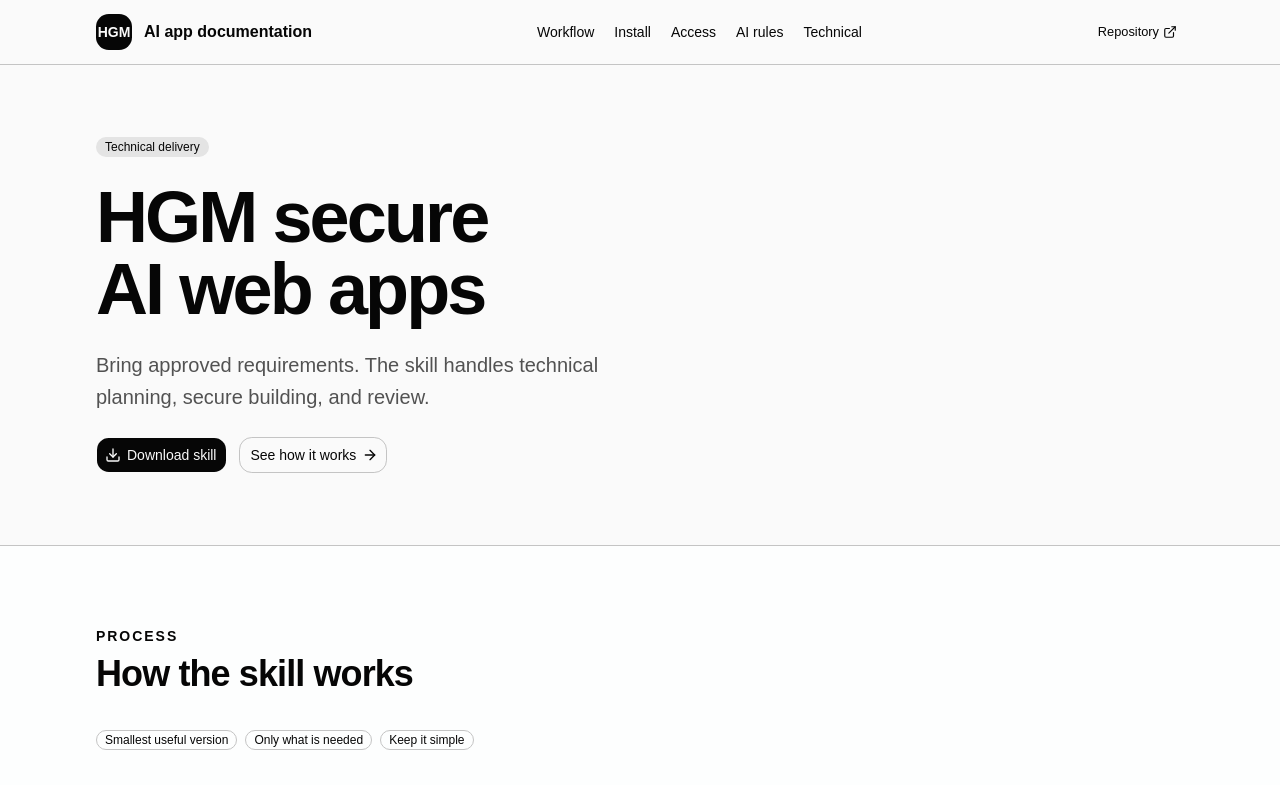
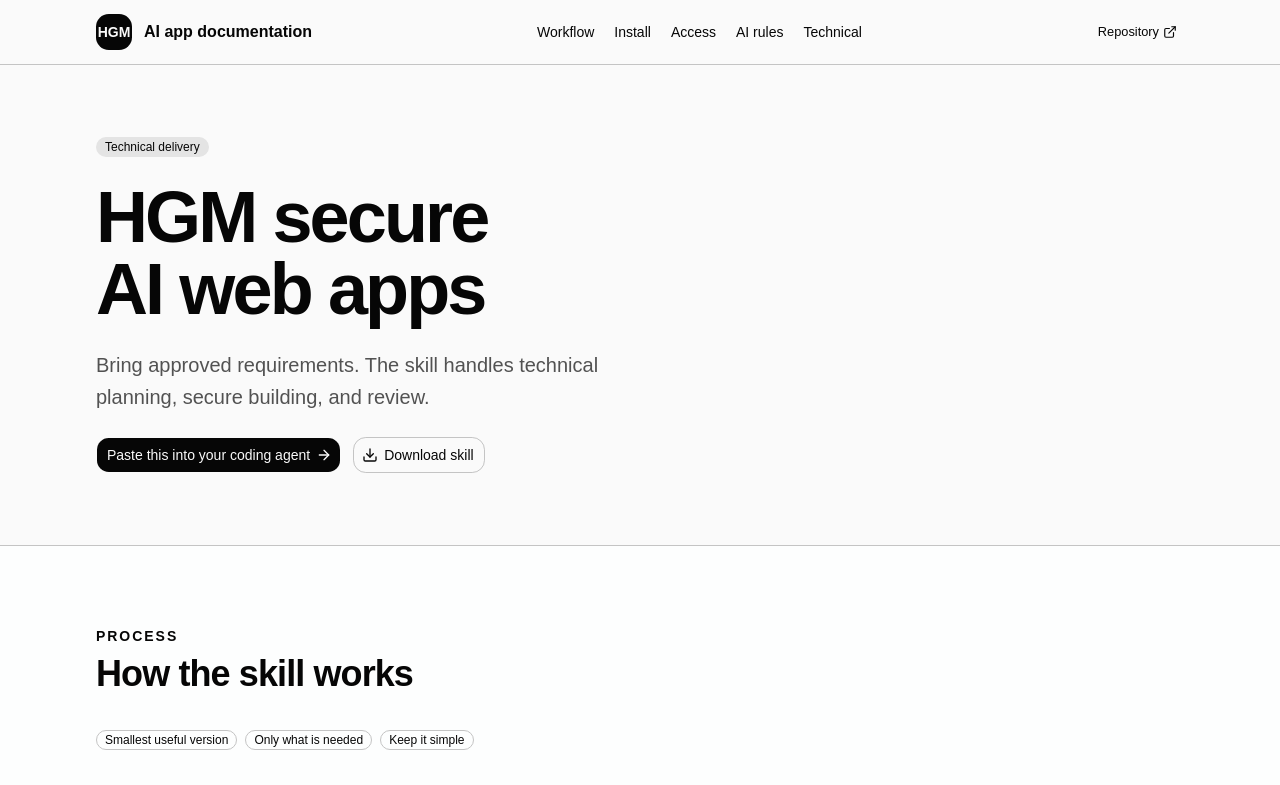
Before and after one commit to Hardie-Grant-Media/hgm-secure-ai-web-app-skills, a React (Vite) app in the folder website/: page / in a window 1280 px wide. Shown: the top 785 px of the page. Built offline with nearby package versions, Linux system fonts and the light colour scheme; no server answers.

Commit message:
Promote coding-agent prompt in hero

```diff
--- a/website/src/pages/workflow-page.tsx
+++ b/website/src/pages/workflow-page.tsx
@@ -153,15 +153,15 @@ Use your built-in skill installer. Install only skills/hgm-web-app and confirm i
             </p>
             <div className="flex flex-wrap gap-3">
               <Button asChild size="lg">
+                <a href="#install">
+                  Paste this into your coding agent
+                  <ArrowRight data-icon="inline-end" />
+                </a>
+              </Button>
+              <Button asChild size="lg" variant="outline">
                 <a href={`${downloadBase}/hgm-web-app.zip`} download>
                   <Download data-icon="inline-start" />
                   Download skill
-                </a>
-              </Button>
-              <Button asChild size="lg" variant="outline">
-                <a href="#workflow">
-                  See how it works
-                  <ArrowRight data-icon="inline-end" />
                 </a>
               </Button>
             </div>
```
